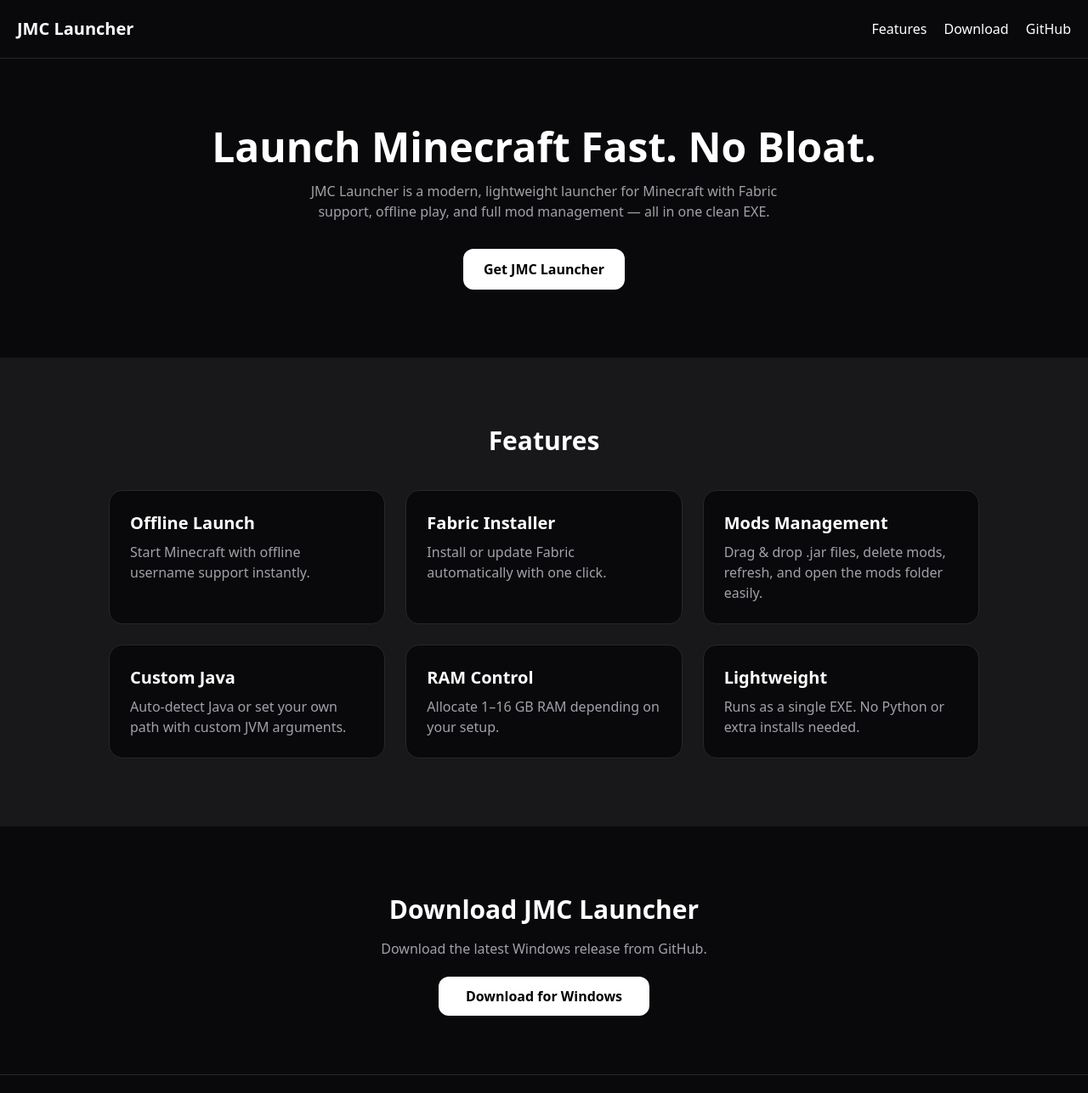
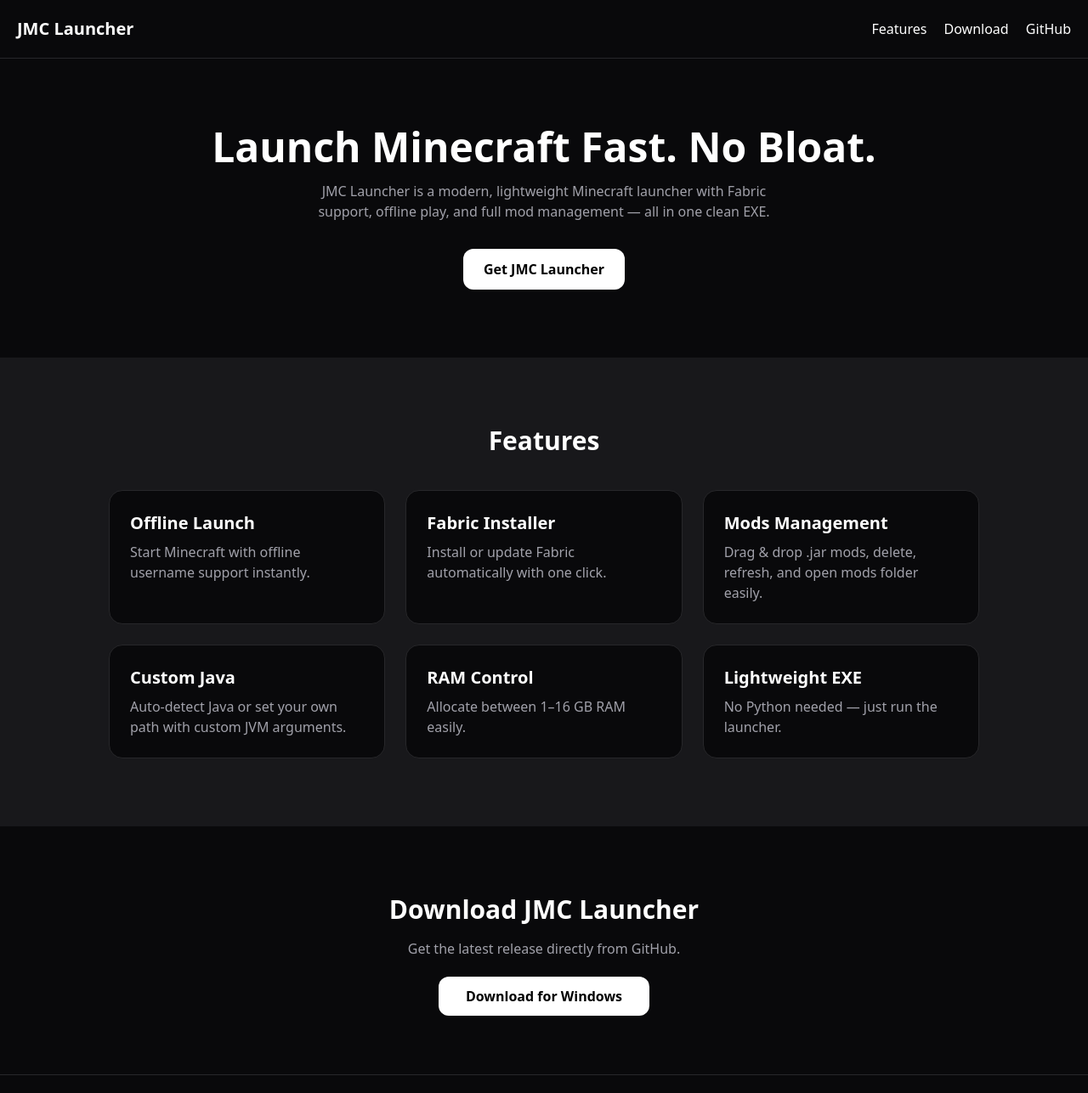
Before and after one commit to PyByY/JMC, a plain HTML site: page index.html in a window 1280 px wide. Shown: the top 1287 px of the page at 85% size. Drawn offline with nearby package versions, Linux system fonts and the light colour scheme.

Commit message:
Update index.html

```diff
--- a/index.html
+++ b/index.html
@@ -14,7 +14,7 @@
     <div class="space-x-4">
       <a href="#features" class="hover:text-zinc-300">Features</a>
       <a href="#download" class="hover:text-zinc-300">Download</a>
-      <a href="https://github.com/" target="_blank" class="hover:text-zinc-300">GitHub</a>
+      <a href="https://github.com/simplydarkpy/JMC-luancher" target="_blank" class="hover:text-zinc-300">GitHub</a>
     </div>
   </nav>
 
@@ -22,7 +22,7 @@
   <section class="flex flex-col items-center text-center py-20 px-6">
     <h2 class="text-5xl font-extrabold mb-4">Launch Minecraft Fast. No Bloat.</h2>
     <p class="text-zinc-400 max-w-xl mb-8">
-      JMC Launcher is a modern, lightweight launcher for Minecraft with Fabric support,
+      JMC Launcher is a modern, lightweight Minecraft launcher with Fabric support,
       offline play, and full mod management — all in one clean EXE.
     </p>
     <a href="#download"
@@ -49,7 +49,7 @@
 
       <div class="bg-zinc-950 p-6 rounded-2xl border border-zinc-800">
         <h4 class="text-xl font-semibold mb-2">Mods Management</h4>
-        <p class="text-zinc-400">Drag & drop .jar files, delete mods, refresh, and open the mods folder easily.</p>
+        <p class="text-zinc-400">Drag & drop .jar mods, delete, refresh, and open mods folder easily.</p>
       </div>
 
       <div class="bg-zinc-950 p-6 rounded-2xl border border-zinc-800">
@@ -59,12 +59,12 @@
 
       <div class="bg-zinc-950 p-6 rounded-2xl border border-zinc-800">
         <h4 class="text-xl font-semibold mb-2">RAM Control</h4>
-        <p class="text-zinc-400">Allocate 1–16 GB RAM depending on your setup.</p>
+        <p class="text-zinc-400">Allocate between 1–16 GB RAM easily.</p>
       </div>
 
       <div class="bg-zinc-950 p-6 rounded-2xl border border-zinc-800">
-        <h4 class="text-xl font-semibold mb-2">Lightweight</h4>
-        <p class="text-zinc-400">Runs as a single EXE. No Python or extra installs needed.</p>
+        <h4 class="text-xl font-semibold mb-2">Lightweight EXE</h4>
+        <p class="text-zinc-400">No Python needed — just run the launcher.</p>
       </div>
 
     </div>
@@ -74,10 +74,11 @@
   <section id="download" class="py-20 px-6 text-center">
     <h3 class="text-3xl font-bold mb-4">Download JMC Launcher</h3>
     <p class="text-zinc-400 mb-8">
-      Download the latest Windows release from GitHub.
+      Get the latest release directly from GitHub.
     </p>
 
-    <a href="https://github.com/simplydarkpy/JMC-luancher/releases/tag/V2.0" target="_blank"
+    <a href="https://github.com/simplydarkpy/JMC-luancher/releases"
+       target="_blank"
        class="bg-white text-black px-8 py-3 rounded-xl font-semibold hover:bg-zinc-200 transition">
       Download for Windows
     </a>
```
